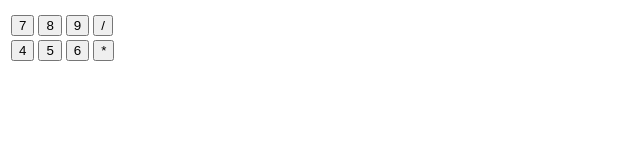
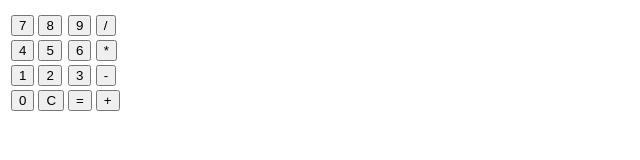
Before and after one commit to FabianaMLD/ActividadCalculadora, a plain HTML site: page index.html in a window 1280 px wide. Shown: the whole page, without its empty margins (0-640 px from the left). Drawn offline with Linux system fonts and the light colour scheme.

Commit message:
ahora si index

```diff
--- a/index.html
+++ b/index.html
@@ -25,6 +25,18 @@
             <td><button id="seis">6</button></td>
             <td><button id="multiplicacion">*</button></td>
         </tr>
+        <tr>
+            <td><button id="uno">1</button></td>
+            <td><button id="dos">2</button></td>
+            <td><button id="tres">3</button></td>
+            <td><button id="resta">-</button></td>
+        </tr>
+        <tr>
+            <td><button id="cero">0</button></td>
+            <td><button id="reseat">C</button></td>
+            <td><button id="igual">=</button></td>
+            <td><button id="suma">+</button></td>
+        </tr>
 
     </table>
 
```
